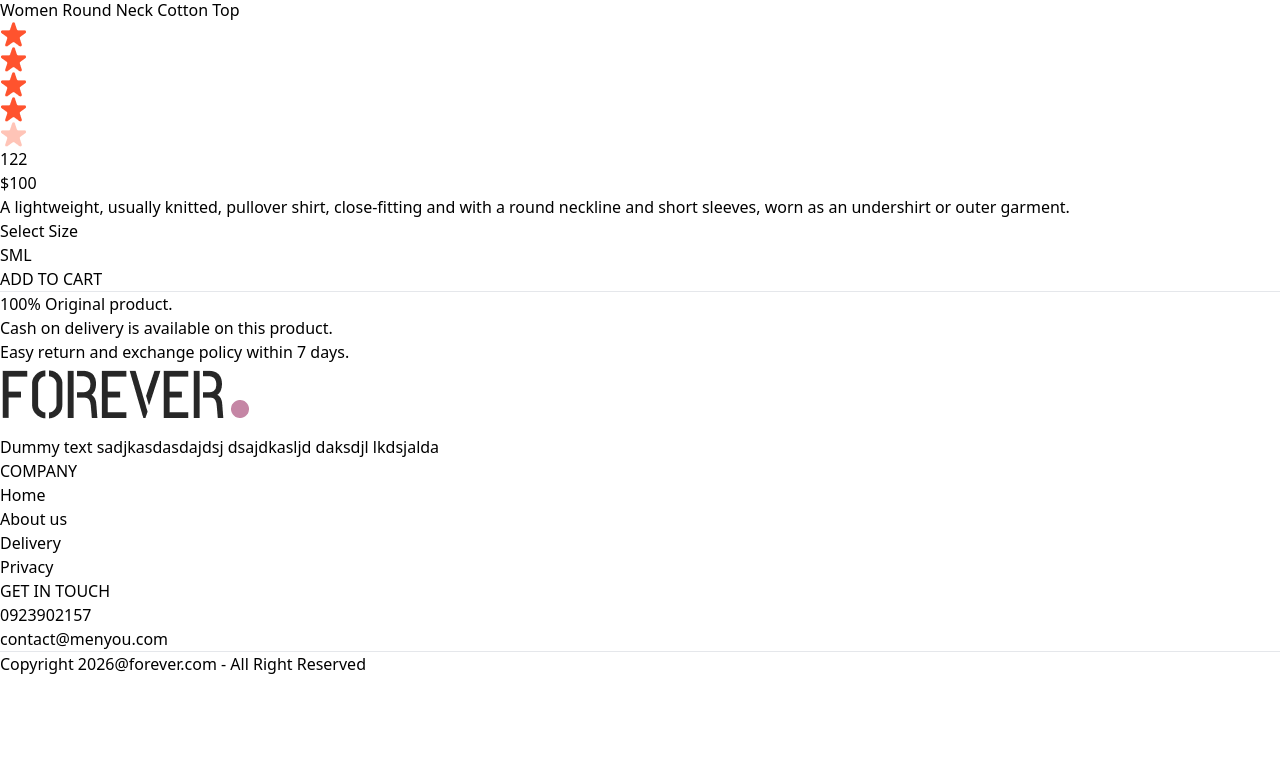
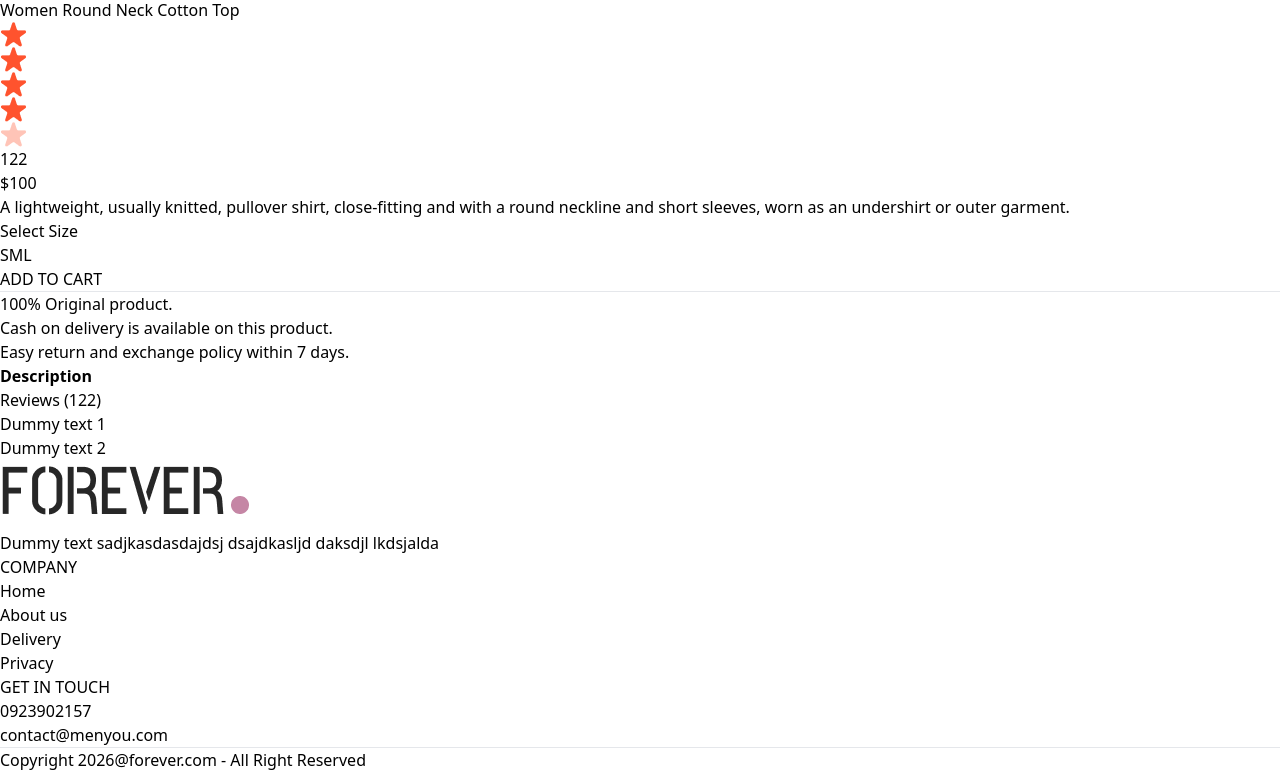
Before and after one commit to vumn/ecommerce-clothes, a React (Vite) app in the folder frontend/: page /product/aaaaa in a window 1280 px wide. Shown: the part 1424-2196 px from the top of the page. Before the commit the page ends 2100 px from the top, so only its background shows below. Built offline with nearby package versions, Linux system fonts and the light colour scheme.

Commit message:
add Description & review section

```diff
--- a/frontend/src/pages/Product.jsx
+++ b/frontend/src/pages/Product.jsx
@@ -73,6 +73,18 @@
           </div>
         </div>
       </div>
+
+      {/* Description and Review section */}
+      <div className='mt-20'>
+        <div className='flex'>
+            <b className='border px-5 py-3 text-sm'>Description</b>
+            <p className='border px-5 py-3 text-sm'>Reviews (122)</p>
+        </div>
+        <div className='flex flex-col gap-4 border px-6 py-6 text-sm text-gray-500'>
+          <p>Dummy text 1</p>
+          <p>Dummy text 2</p>
+        </div>
+      </div>
     </div>
   ) : <div className='opacity-0'></div>
 }
```
